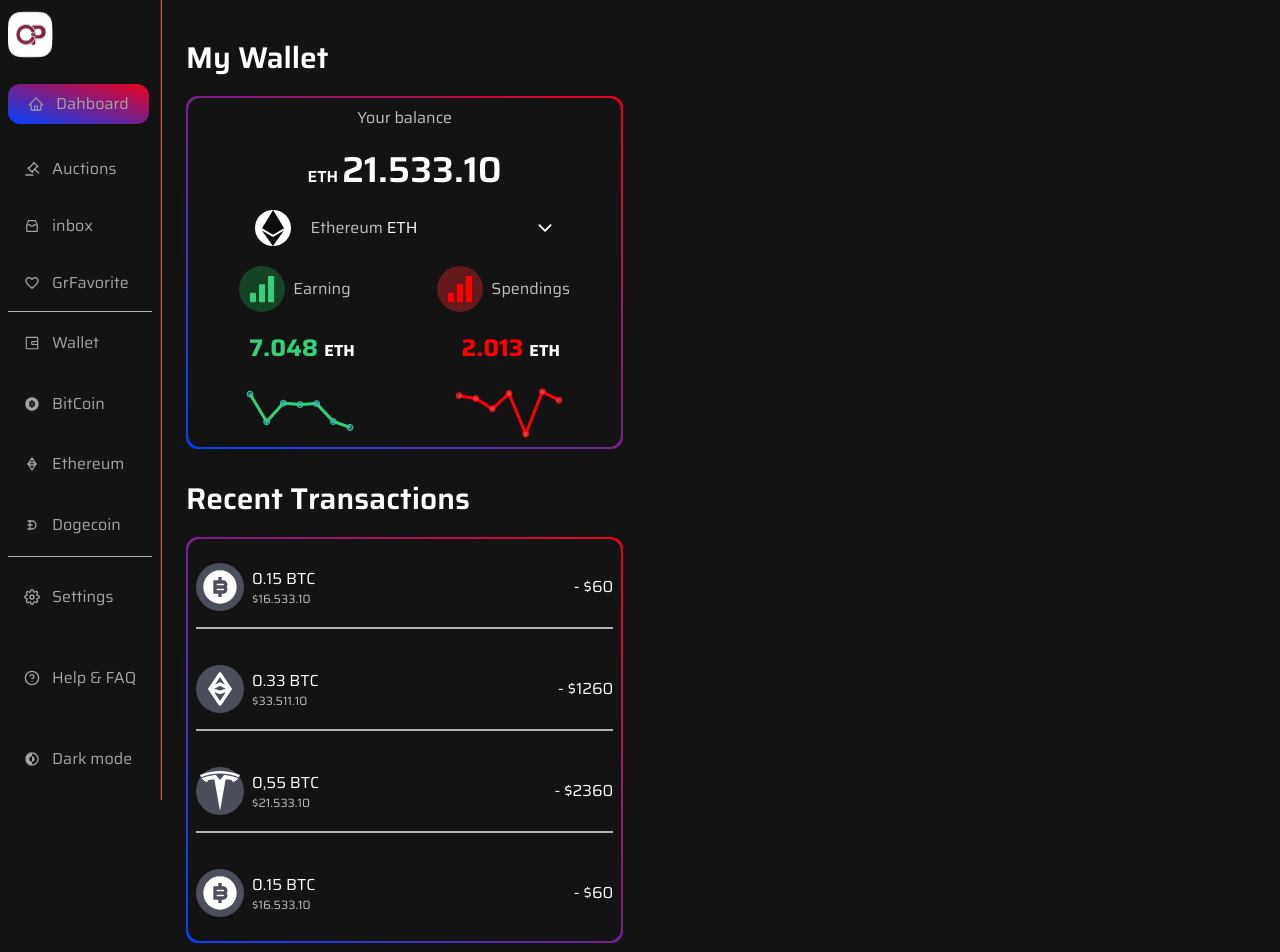
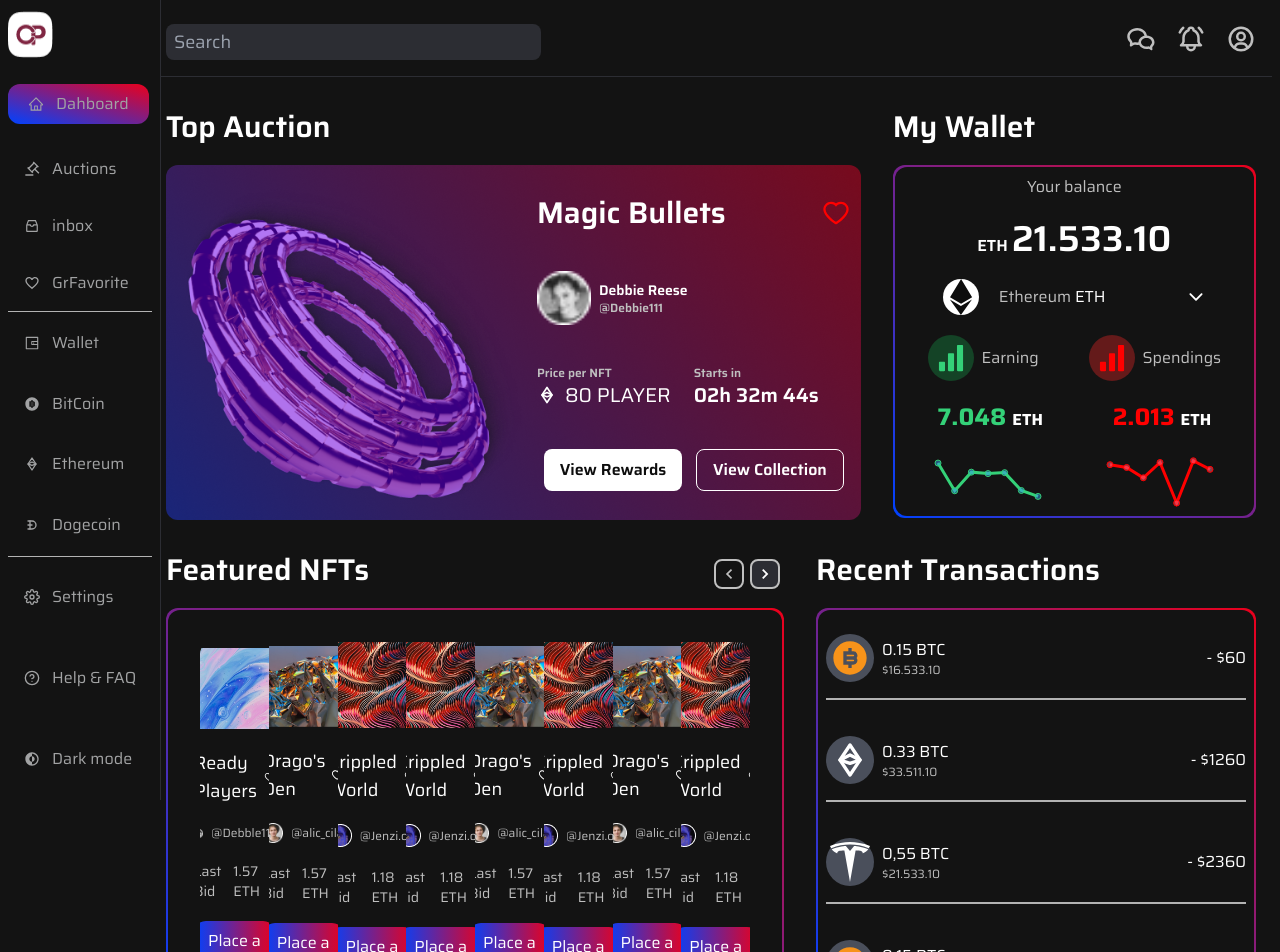
Before and after one commit to aimdexter/nft_landing, a Next.js app: page / in a window 1280 px wide. Shown: the top 952 px of the page. Built offline with nearby package versions, Linux system fonts and the light colour scheme.

Commit message:
feat: desktop done need to fix sizes for 1024px

```diff
--- /dev/null
+++ b/components/auctions/TopAuction.jsx
@@ -0,0 +1,54 @@
+import Image from 'next/image';
+import { AiOutlineHeart } from 'react-icons/ai';
+import { TbCurrencyEthereum } from 'react-icons/tb';
+
+const TopAuction = () => {
+  return (
+    <div className="text-white hidden font-semibold px-4 pt-8 text-3xl lg:flex flex-col gap-5 w-fit">
+      <h1 className="">Top Auction</h1>
+      <div className="font-normal text-base rounded-xl bg-auction p-[2px]">
+        <div className="flex items-center justify-between rounded-xl p-2">
+          <div className="">
+            <Image src="/images/auctionnft.png" alt="Nft1" width={388} height={353} />
+          </div>
+          <div className="flex flex-col w-1/2 gap-10">
+            <div className="flex text-red1 font-semibold text-3xl items-center justify-between">
+              <h1 className="text-white">Magic Bullets</h1>
+              <AiOutlineHeart />
+            </div>
+            <div className="flex items-center gap-2">
+              <Image src="/images/debble.png" alt="Nft1" width={54} height={54} />
+              <div className="font-semibold">
+                <h1 className="text-sm">Debbie Reese</h1>
+                <h2 className="text-gray1 text-xs">@Debbie111</h2>
+              </div>
+            </div>
+            <div className="flex">
+              <div className="flex-1">
+                <h1 className="text-xs text-gray1 font-semibold">Price per NFT</h1>
+                <div className="flex items-center gap-2 text-xl">
+                  <TbCurrencyEthereum />
+                  <h1 className="">80 PLAYER</h1>
+                </div>
+              </div>
+              <div className="flex-1">
+                <h1 className="text-xs text-gray1 font-semibold">Starts in</h1>
+                <h1 className="text-xl font-semibold">02h 32m 44s</h1>
+              </div>
+            </div>
+            <div className="flex justify-around">
+              <button className="bg-white text-black1 font-semibold py-2 px-4 text-base rounded-lg">
+                View Rewards
+              </button>
+              <button className="font-semibold py-2 px-4 text-base rounded-lg border-[1px] border-white">
+                View Collection
+              </button>
+            </div>
+          </div>
+        </div>
+      </div>
+    </div>
+  );
+};
+
+export default TopAuction;
--- a/components/cards/CardSlider.jsx
+++ b/components/cards/CardSlider.jsx
@@ -13,9 +13,10 @@
         slides: { perView: 2, spacing: 5 },
       },
       '(min-width: 1000px)': {
-        slides: { perView: 3, spacing: 10 },
+        slides: { perView: 3, spacing: 20 },
       },
     },
+    loop: false,
     slides: { perView: 1 },
     initial: 0,
     slideChanged(slider) {
@@ -50,14 +51,53 @@
       name: '@Jenzi.oli',
       last_bid: '1.18 ETH',
     },
+    {
+      id: '4',
+      title: 'Crippled World',
+      image: '/images/nft3.png',
+      avatar: '/images/jenzi.png',
+      name: '@Jenzi.oli',
+      last_bid: '1.18 ETH',
+    },
+    {
+      id: '5',
+      title: "Drago's Den",
+      image: '/images/nft2.png',
+      avatar: '/images/alic.png',
+      name: '@alic_cila',
+      last_bid: '1.57 ETH',
+    },
+    {
+      id: '6',
+      title: 'Crippled World',
+      image: '/images/nft3.png',
+      avatar: '/images/jenzi.png',
+      name: '@Jenzi.oli',
+      last_bid: '1.18 ETH',
+    },
+    {
+      id: '7',
+      title: "Drago's Den",
+      image: '/images/nft2.png',
+      avatar: '/images/alic.png',
+      name: '@alic_cila',
+      last_bid: '1.57 ETH',
+    },
+    {
+      id: '8',
+      title: 'Crippled World',
+      image: '/images/nft3.png',
+      avatar: '/images/jenzi.png',
+      name: '@Jenzi.oli',
+      last_bid: '1.18 ETH',
+    },
   ];
   return (
     <>
-      <div className="text-white relative font-semibold px-4 text-3xl flex flex-col gap-5 ">
+      <div className="text-white relative py-8 font-semibold px-4 text-3xl flex flex-col gap-5 max-w-[650px]">
         <h1 className="">Featured NFTs</h1>
         <div className="font-normal  text-base bg-gradient-to-bl from-[#EB001B] to-[#0042FF] rounded-xl p-[2px]">
           <div className="bg-bg1 rounded-xl p-8 ">
-            <div className="">
             <div ref={sliderRef} className="keen-slider rounded-xl">
               {nfts.map(({ id, title, image, avatar, name, last_bid }) => {
                 return (
@@ -103,7 +143,6 @@
           </div>
         </div>
       </div>
-      </div>
     </>
   );
 };
@@ -115,7 +154,7 @@
   return (
     <svg
       onClick={props.onClick}
-      className={`w-[30px] border-2 p-2 border-gray1 rounded-lg absolute cursor-pointer translate-y-[-50%] top-[3%] ${
+      className={`w-[30px] border-2 p-2 border-gray1 rounded-lg absolute cursor-pointer translate-y-[-50%] lg:top-[10%] top-[7%] ${
         props.left ? 'right-14' : 'right-5'
       } ${disabeld}`}
       xmlns="http://www.w3.org/2000/svg"
--- /dev/null
+++ b/components/navigation/UserMenu.jsx
@@ -0,0 +1,26 @@
+import { BiUserCircle } from 'react-icons/bi';
+import { RiWechatLine } from 'react-icons/ri';
+import { TbBellRinging } from 'react-icons/tb';
+
+const UserMenu = () => {
+  return (
+    <div className="hidden px-4 border-b-[1px] border-line2 py-4 lg:flex justify-between gap-5 w-full">
+      <div className="">
+        <input
+          type="search"
+          name="search"
+          placeholder="Search"
+          className="bg-line2 placeholder:text-lg placeholder:absolute placeholder:top-1 text-lg w-[375px] h-[36px] rounded-lg px-2 "
+          id=""
+        />
+      </div>
+      <div className="text-3xl flex flex-row-reverse gap-5 text-gray1">
+        <BiUserCircle />
+        <TbBellRinging />
+        <RiWechatLine />
+      </div>
+    </div>
+  );
+};
+
+export default UserMenu;
--- a/components/transactions/RecentTransactions.jsx
+++ b/components/transactions/RecentTransactions.jsx
@@ -11,7 +11,7 @@
       price: '0.15 BTC',
       usd: '$16.533.10',
       fees: '- $60',
-      color: 'gold1',
+      color: 'text-gold',
     },
     {
       id: 2,
@@ -19,7 +19,7 @@
       price: '0.33 BTC',
       usd: '$33.511.10',
       fees: '- $1260',
-      color: 'white',
+      color: 'text-white',
     },
     {
       id: 3,
@@ -27,7 +27,7 @@
       price: '0,55 BTC',
       usd: '$21.533.10',
       fees: '- $2360',
-      color: 'white',
+      color: 'text-white',
     },
     {
       id: 4,
@@ -35,7 +35,7 @@
       price: '0.15 BTC',
       usd: '$16.533.10',
       fees: '- $60',
-      color: 'gold1',
+      color: 'text-gold',
     },
   ];
   return (
@@ -51,7 +51,7 @@
               >
                 <div className="flex items-center py-4 gap-2">
                   <IconContext.Provider value={{ size: '40px' }}>
-                    <div className={`bg-iconbg rounded-full p-1 text-` + color}>{icon}</div>
+                    <div className={`bg-iconbg rounded-full p-1 ` + color}>{icon}</div>
                   </IconContext.Provider>
                   <div className="">
                     <h1 className="">{price}</h1>
--- a/pages/index.js
+++ b/pages/index.js
@@ -1,7 +1,9 @@
 import Head from 'next/head';
+import TopAuction from '../components/auctions/TopAuction';
 import CardSlider from '../components/cards/CardSlider';
-import NavbarDesktop from '../components/NavbarDesktop';
-import NavbarMobile from '../components/NavbarMobile';
+import NavbarDesktop from '../components/navigation/NavbarDesktop';
+import NavbarMobile from '../components/navigation/NavbarMobile';
+import UserMenu from '../components/navigation/UserMenu';
 import RecentTransactions from '../components/transactions/RecentTransactions';
 import Wallet from '../components/wallet/Wallet';
 
@@ -16,10 +18,22 @@
       <main className="lg:flex">
         <NavbarMobile />
         <NavbarDesktop />
-      <div className="m-2">
+        <div className="m-2 lg:w-full">
+          <UserMenu />
+          <div className="lg:flex lg:justify-between">
+            <TopAuction />
+            <div className="lg:flex-1">
               <Wallet />
+            </div>
+          </div>
+          <div className="lg:flex lg:flex-row-reverse">
+            <div className="lg:flex-1">
               <RecentTransactions />
+            </div>
+            <div className="lg:flex-1">
               <CardSlider />
+            </div>
+          </div>
         </div>
       </main>
       <footer className="">
--- a/tailwind.config.js
+++ b/tailwind.config.js
@@ -8,6 +8,9 @@
     extend: {
       fontFamily: {
         'saira': ['Saira', 'sans-serif'],
+      },
+      backgroundImage: {
+        'auction': "url('/images/topauctionbg.png')",
       },
       colors: {
         transparent: 'transparent',
@@ -21,7 +24,7 @@
         'line' : '#B3B3B3',
         'line2' : '#2C2D33',
         'iconbg' : '#4A4F5B',
-        'gold1' : '#F7931A',
+        'gold' : '#F7931A',
         'menu' : '#A2A3A4',
       },
     },
```
Also changed, not shown: components/navigation/NavbarDesktop.jsx (renamed from components/NavbarDesktop.jsx), components/navigation/NavbarMobile.jsx (renamed from components/NavbarMobile.jsx), public/images/auctionnft.png (added), public/images/topauctionbg.png (added). Lines whose indentation alone changed are shown as unchanged.
